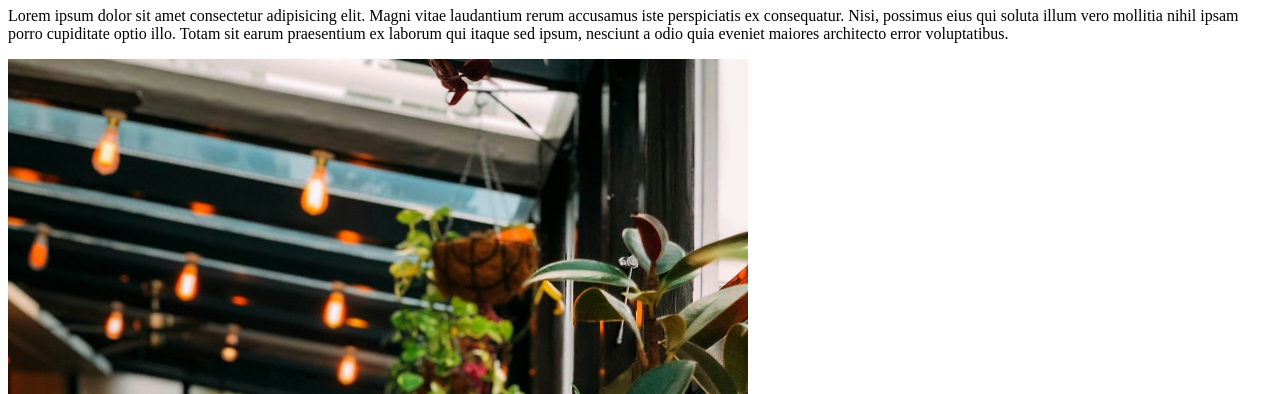
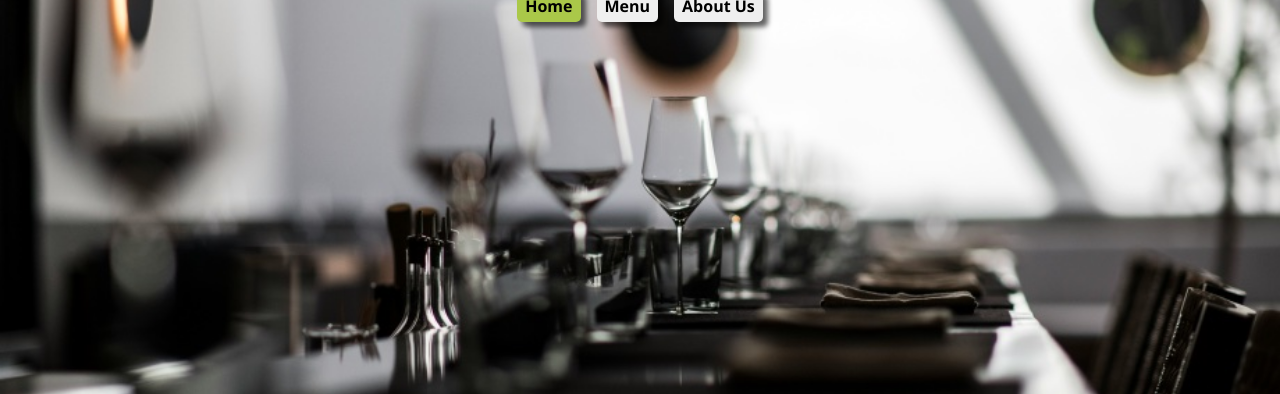
Before and after one commit to py-code314/restaurant-page, a website built with webpack: page src/template.html in a window 1280 px wide. Shown: the part 102-496 px from the top of the page. Built offline with nearby package versions, Linux system fonts and the light colour scheme.

Commit message:
style: Add styles to header

```diff
--- a/src/homepage.js
+++ b/src/homepage.js
@@ -1,4 +1,4 @@
-import restaurantImage from './restaurant-image.jpeg'
+// import restaurantImage from './restaurant-image.jpeg'
 
 const content = document.querySelector('#content');
 
@@ -17,10 +17,10 @@ const loadHomepage = () => {
     'Lorem ipsum dolor sit amet consectetur adipisicing elit. Magni vitae laudantium rerum accusamus iste perspiciatis ex consequatur. Nisi, possimus eius qui soluta illum vero mollitia nihil ipsam porro cupiditate optio illo. Totam sit earum praesentium ex laborum qui itaque sed ipsum, nesciunt a odio quia eveniet maiores architecto error voluptatibus.';
   wrapper.appendChild(para)
 
-  const image = document.createElement('img');
-  image.src = restaurantImage
-  image.alt = ''
-  wrapper.appendChild(image)
+  // const image = document.createElement('img');
+  // image.src = restaurantImage
+  // image.alt = ''
+  // wrapper.appendChild(image)
 
   content.appendChild(wrapper)
 }
--- a/src/styles.css
+++ b/src/styles.css
@@ -1,4 +1,117 @@
-/* styles.css */
+
+:root {
+
+  --ff-open-sans: "Open Sans", sans-serif;
+  --ff-bubblegum-sans: "Bubblegum Sans", sans-serif;
+
+  --bd-radius-1: 5px;
+  --shadow: 5px 5px 5px 0px rgba(0,0,0,0.6);
+
+  --space-40: 0.25rem;
+  --space-80: 0.5rem;
+  --space-400: 1rem;
+
+  --fw-bold: 700;
+
+  --fs-60: 1.25rem;
+  --fs-1100: 2.5rem;
+}
+
+
+
+
+/* ===================
+   JOSH COMEAU'S RESET
+   =================== */
+
+/* Use a more-intuitive box-sizing model */
+*,
+*::before,
+*::after {
+  box-sizing: border-box;
+}
+
+/* Remove default margin */
+* {
+  margin: 0;
+  padding: 0;
+}
+
+/* Typographic tweaks! */
+body {
+  min-height: 100svh;
+  line-height: 1.5;
+  -webkit-font-smoothing: antialiased;
+}
+
+/* Improve media defaults */
+img,
+picture,
+video,
+canvas,
+svg {
+  display: block;
+  max-width: 100%;
+}
+
+/* Remove built-in form typography styles */
+input,
+button,
+textarea,
+select {
+  font: inherit;
+}
+
+/* Avoid text overflows */
+p,
+h1,
+h2,
+h3,
+h4,
+h5,
+h6 {
+  overflow-wrap: break-word;
+}
+
+/* Create a root stacking context */
+#root,
+#__next {
+  isolation: isolate;
+}
+
+body {
+  font-family: var(--ff-open-sans);
+}
+
+
+.header {
+  background: url('./black-and-white.jpeg') no-repeat center center / cover;
+  height: 500px;
+  text-align: center;
+}
+
+.header__title {
+  font-family: var(--ff-bubblegum-sans);
+  font-size: var(--fs-1100);
+  padding-block: var(--space-400);
+}
+
+.nav {
+  display: flex;
+  justify-content: center;
+  align-items: center;
+  gap: var(--space-400);
+}
+
+.btn {
+  border: transparent;
+  border-radius: var(--bd-radius-1);
+  padding: var(--space-40) var(--space-80);
+  font-weight: var(--fw-bold);
+  font-size: var(--fs-700);
+  box-shadow: var(--shadow);
+}
+
 .btn[aria-selected='true'] {
-  background-color: yellow;
+  background-color: #aac849;
 }
--- a/src/template.html
+++ b/src/template.html
@@ -4,19 +4,38 @@
     <meta charset="UTF-8" />
     <meta name="viewport" content="width=device-width, initial-scale=1.0" />
     <title>Restaurant Page</title>
+
+    <link rel="preconnect" href="https://fonts.googleapis.com" />
+    <link rel="preconnect" href="https://fonts.gstatic.com" crossorigin />
+    <link
+      href="https://fonts.googleapis.com/css2?family=Bubblegum+Sans&family=Open+Sans:ital,wght@0,300..800;1,300..800&display=swap"
+      rel="stylesheet" />
   </head>
   <body>
     <main>
-      <header>
+      <header class="header">
+        <h1 class="header__title">French Bistro</h1>
         <nav class="nav" role="tablist" aria-label="Browsing options">
-          <button class="btn" role="tab" aria-selected="true" id="home">Home</button>
-          <button class="btn" role="tab" aria-selected="false" id="menu">Menu</button>
-          <button class="btn" role="tab" aria-selected="false" id="about">About Us</button>
+          <button class="btn nav_btn" role="tab" aria-selected="true" id="home">
+            Home
+          </button>
+          <button
+            class="btn nav_btn"
+            role="tab"
+            aria-selected="false"
+            id="menu">
+            Menu
+          </button>
+          <button
+            class="btn nav_btn"
+            role="tab"
+            aria-selected="false"
+            id="about">
+            About Us
+          </button>
         </nav>
       </header>
-      <div id="content">
-
-      </div>
+      <div id="content"></div>
     </main>
   </body>
 </html>
```
Also changed, not shown: src/black-and-white.jpeg (added), src/dining-table.jpeg (added), src/lamps.jpeg (added), src/restaurant-image.jpeg (deleted), src/table-with-glasses.jpeg (added).
